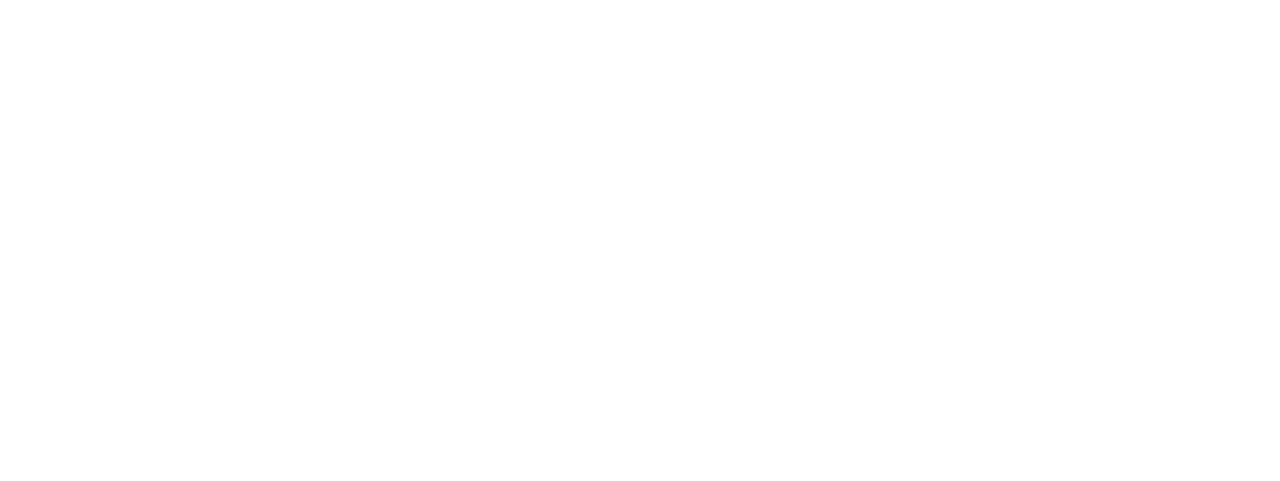
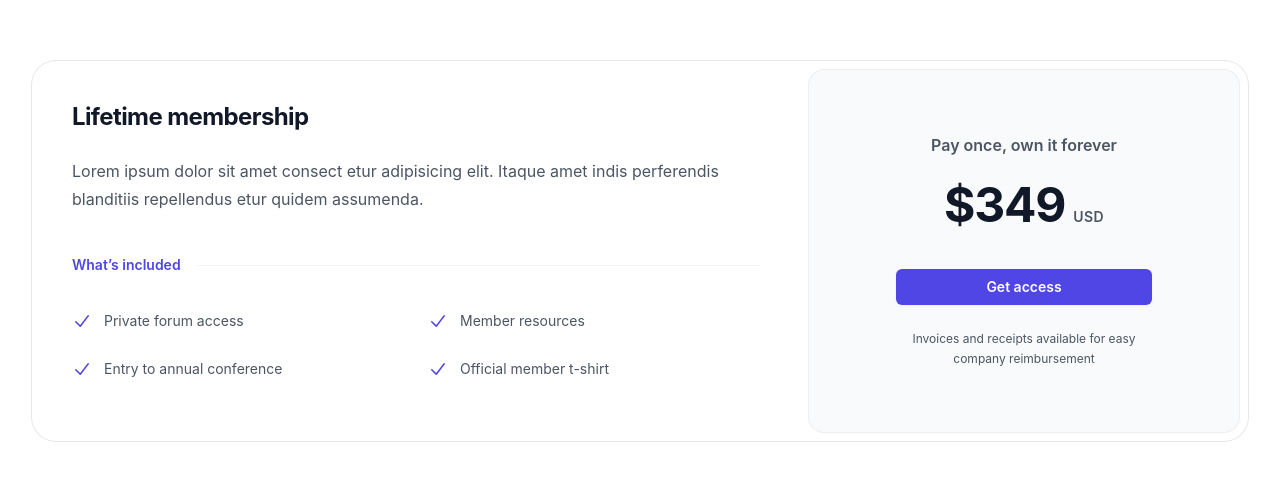
Before and after one commit to SantiagoOscarVera/herssen-client, a React (Vite) app: page /artist in a window 1280 px wide. Before the commit this address had no page. Shown: the part 189-670 px from the top of the page. Built offline with nearby package versions, Linux system fonts and the light colour scheme.

Commit message:
pricing de artista

```diff
--- a/src/App.jsx
+++ b/src/App.jsx
@@ -1,11 +1,12 @@
 import { Routes, Route } from "react-router-dom";
 import Home from "./components/Home/Home"
-
+import PricingArtist from "./components/Artist/Pricing/PricingArtist";
 
 function App() {
   return (
     <><Routes>
         <Route exact path="/" element={<Home/>}/>
+        <Route exact path="/artist" element={<PricingArtist/>}/>
       </Routes>
     </>
   )
--- /dev/null
+++ b/src/components/Artist/Pricing/PricingArtist.jsx
@@ -0,0 +1,62 @@
+import React from 'react';
+
+
+const PricingArtist = () => {
+    return (
+        <div class="bg-white py-24 sm:py-32">
+  <div class="mx-auto max-w-7xl px-6 lg:px-8">
+    <div class="mx-auto mt-16 max-w-2xl rounded-3xl ring-1 ring-gray-200 sm:mt-20 lg:mx-0 lg:flex lg:max-w-none">
+      <div class="p-8 sm:p-10 lg:flex-auto">
+        <h3 class="text-2xl font-bold tracking-tight text-gray-900">Lifetime membership</h3>
+        <p class="mt-6 text-base leading-7 text-gray-600">Lorem ipsum dolor sit amet consect etur adipisicing elit. Itaque amet indis perferendis blanditiis repellendus etur quidem assumenda.</p>
+        <div class="mt-10 flex items-center gap-x-4">
+          <h4 class="flex-none text-sm font-semibold leading-6 text-indigo-600">What’s included</h4>
+          <div class="h-px flex-auto bg-gray-100"></div>
+        </div>
+        <ul role="list" class="mt-8 grid grid-cols-1 gap-4 text-sm leading-6 text-gray-600 sm:grid-cols-2 sm:gap-6">
+          <li class="flex gap-x-3">
+            <svg class="h-6 w-5 flex-none text-indigo-600" viewBox="0 0 20 20" fill="currentColor" aria-hidden="true">
+              <path fill-rule="evenodd" d="M16.704 4.153a.75.75 0 01.143 1.052l-8 10.5a.75.75 0 01-1.127.075l-4.5-4.5a.75.75 0 011.06-1.06l3.894 3.893 7.48-9.817a.75.75 0 011.05-.143z" clip-rule="evenodd" />
+            </svg>
+            Private forum access
+          </li>
+          <li class="flex gap-x-3">
+            <svg class="h-6 w-5 flex-none text-indigo-600" viewBox="0 0 20 20" fill="currentColor" aria-hidden="true">
+              <path fill-rule="evenodd" d="M16.704 4.153a.75.75 0 01.143 1.052l-8 10.5a.75.75 0 01-1.127.075l-4.5-4.5a.75.75 0 011.06-1.06l3.894 3.893 7.48-9.817a.75.75 0 011.05-.143z" clip-rule="evenodd" />
+            </svg>
+            Member resources
+          </li>
+          <li class="flex gap-x-3">
+            <svg class="h-6 w-5 flex-none text-indigo-600" viewBox="0 0 20 20" fill="currentColor" aria-hidden="true">
+              <path fill-rule="evenodd" d="M16.704 4.153a.75.75 0 01.143 1.052l-8 10.5a.75.75 0 01-1.127.075l-4.5-4.5a.75.75 0 011.06-1.06l3.894 3.893 7.48-9.817a.75.75 0 011.05-.143z" clip-rule="evenodd" />
+            </svg>
+            Entry to annual conference
+          </li>
+          <li class="flex gap-x-3">
+            <svg class="h-6 w-5 flex-none text-indigo-600" viewBox="0 0 20 20" fill="currentColor" aria-hidden="true">
+              <path fill-rule="evenodd" d="M16.704 4.153a.75.75 0 01.143 1.052l-8 10.5a.75.75 0 01-1.127.075l-4.5-4.5a.75.75 0 011.06-1.06l3.894 3.893 7.48-9.817a.75.75 0 011.05-.143z" clip-rule="evenodd" />
+            </svg>
+            Official member t-shirt
+          </li>
+        </ul>
+      </div>
+      <div class="-mt-2 p-2 lg:mt-0 lg:w-full lg:max-w-md lg:flex-shrink-0">
+        <div class="rounded-2xl bg-gray-50 py-10 text-center ring-1 ring-inset ring-gray-900/5 lg:flex lg:flex-col lg:justify-center lg:py-16">
+          <div class="mx-auto max-w-xs px-8">
+            <p class="text-base font-semibold text-gray-600">Pay once, own it forever</p>
+            <p class="mt-6 flex items-baseline justify-center gap-x-2">
+              <span class="text-5xl font-bold tracking-tight text-gray-900">$349</span>
+              <span class="text-sm font-semibold leading-6 tracking-wide text-gray-600">USD</span>
+            </p>
+            <a href="#" class="mt-10 block w-full rounded-md bg-indigo-600 px-3 py-2 text-center text-sm font-semibold text-white shadow-sm hover:bg-indigo-500 focus-visible:outline focus-visible:outline-2 focus-visible:outline-offset-2 focus-visible:outline-indigo-600">Get access</a>
+            <p class="mt-6 text-xs leading-5 text-gray-600">Invoices and receipts available for easy company reimbursement</p>
+          </div>
+        </div>
+      </div>
+    </div>
+  </div>
+</div>
+    );
+};
+
+export default PricingArtist;
--- a/src/components/Home/Home.jsx
+++ b/src/components/Home/Home.jsx
@@ -1,4 +1,5 @@
-import React, { useState } from 'react';
+import React from 'react';
+import { Link } from 'react-router-dom';
 import Layout from '../Layouts/LayoutCliente';
 
 function Home() {
@@ -7,9 +8,9 @@
       <Layout main="h-full max-w-screen-xl flex m-auto">
         <div className="flex justify-center items-center h-full">
           <div className="flex-2 flex flex-col space-y-2 w-40">
-            <button className="text-white bg-neutral-950 hover:bg-gray-700 hover:text-white rounded-md px-3 py-2 text-sm font-medium">
+            <Link to="/artist" className="text-white bg-neutral-950 hover:bg-gray-700 hover:text-white rounded-md px-3 py-2 text-sm font-medium flex justify-center items-center">
               Artist
-            </button>
+            </Link>
             <button className="text-white bg-neutral-950 hover:bg-gray-700 hover:text-white rounded-md px-3 py-2 text-sm font-medium">
               Jewelry Designer
             </button>
@@ -17,7 +18,7 @@
               Collector
             </button>
           </div>
-          <div className="flex-2 flex flex-col space-y-2 w-40 ml-4"> {/* Se agregó ml-4 para establecer un margen izquierdo */}
+          <div className="flex-2 flex flex-col space-y-2 w-40 ml-4">
             <button className="text-white bg-neutral-950 hover:bg-gray-700 hover:text-white rounded-md px-3 py-2 text-sm font-medium">
               Buyer
             </button>
--- a/src/components/Navbar/Navbar.jsx
+++ b/src/components/Navbar/Navbar.jsx
@@ -1,97 +1,21 @@
-import { useState, useRef, useEffect } from "react";
 import { Link } from "react-router-dom";
 
 const Navbar = () => {
-  const [isModalOpen, setIsModalOpen] = useState(false);
-  const modalRef = useRef(null);
-
-  const openModal = () => {
-    setIsModalOpen(true);
-  };
-
-  const closeModal = () => {
-    setIsModalOpen(false);
-  };
-
-  useEffect(() => {
-    const handleOutsideClick = (event) => {
-      if (modalRef.current && !modalRef.current.contains(event.target)) {
-        closeModal();
-      }
-    };
-
-    document.addEventListener("mousedown", handleOutsideClick);
-
-    return () => {
-      document.removeEventListener("mousedown", handleOutsideClick);
-    };
-  }, []);
-
 
   return (
     <nav className="bg-neutral-950 w-screen flex justify-between">
-      <div className="flex items-center ml-2">
-        <Link to="/#">
+    <div className="flex items-center ml-2">
+      <Link to="/">
+        <div className="flex items-center">
           <img
             src="https://media.discordapp.net/attachments/1112407805668884570/1112407856705192078/image.png"
             alt="Logo"
             className="h-12 w-16 mr-2"
           />
-        </Link>
-      </div>
-      <div className="flex items-center justify-end mr-10">
-        <button
-          /* onClick={openModal} */
-          className="text-white bg-neutral-950 hover:bg-gray-700 hover:text-white rounded-md px-3 py-2 text-sm font-medium"
-        >
-          CREAR CUENTA
-        </button>
-      </div>
-
-      {/* modal */}
-      {isModalOpen && (
-        <div className="fixed z-10 inset-0 overflow-y-auto">
-          <div className="flex items-center justify-center min-h-screen px-4 text-center">
-            <div className="fixed inset-0 transition-opacity">
-              <div className="absolute inset-0 bg-gray-500 opacity-75"></div>
-            </div>
-            <span className="hidden sm:inline-block sm:align-middle sm:h-screen"></span>
-            &#8203;
-            <div
-            ref={modalRef}
-            className="inline-block align-bottom bg-white rounded-lg text-left overflow-hidden shadow-xl transform transition-all sm:my-8 sm:align-middle sm:max-w-lg sm:w-full">
-              <div className="bg-white px-4 pt-5 pb-4 sm:p-6 sm:pb-4">
-                <div className="sm:flex sm:items-start">
-                  <div className="mt-3 text-center sm:mt-0 sm:ml-4 sm:text-left">
-                    <h3 className="text-lg leading-6 font-medium text-gray-900">
-                      Crear cuenta
-                    </h3>
-                    <div className="mt-2">
-                      <p className="text-sm text-gray-500">
-                        Seleccione qué cuenta desea crear
-                      </p>
-                    </div>
-                  </div>
-                </div>
-              </div>
-              <div className="bg-gray-50 px-4 py-3 sm:px-6 sm:flex sm:flex-row-reverse">
-                <div className="flex justify-center w-full sm:flex-row">
-                <Link to="/register/patient">
-                  <button className="mt-3 inline-flex justify-center rounded-md border border-transparent shadow-sm px-4 py-2 bg-neutral-950 text-base font-medium text-white hover:bg-gray-700 focus:outline-none focus:ring-2 focus:ring-offset-2 focus:ring-neutral-500 sm:mt-0 sm:ml-3 sm:w-auto sm:text-sm">
-                    Paciente
-                  </button>
-                  </Link>
-                  <Link to="/register">
-                    <button className="mt-3 inline-flex justify-center rounded-md border border-transparent shadow-sm px-4 py-2 bg-neutral-950 text-base font-medium text-white hover:bg-gray-700 focus:outline-none focus:ring-2 focus:ring-offset-2 focus:ring-neutral-500 sm:mt-0 sm:ml-3 sm:w-auto sm:text-sm">
-                      Especialista
-                    </button>
-                  </Link>
-                </div>
-              </div>
-            </div>
-          </div>
+          <span className="text-white text-2xl ">Herssen</span>
         </div>
-      )}
+      </Link>
+    </div>
     </nav>
   );
 };
```
